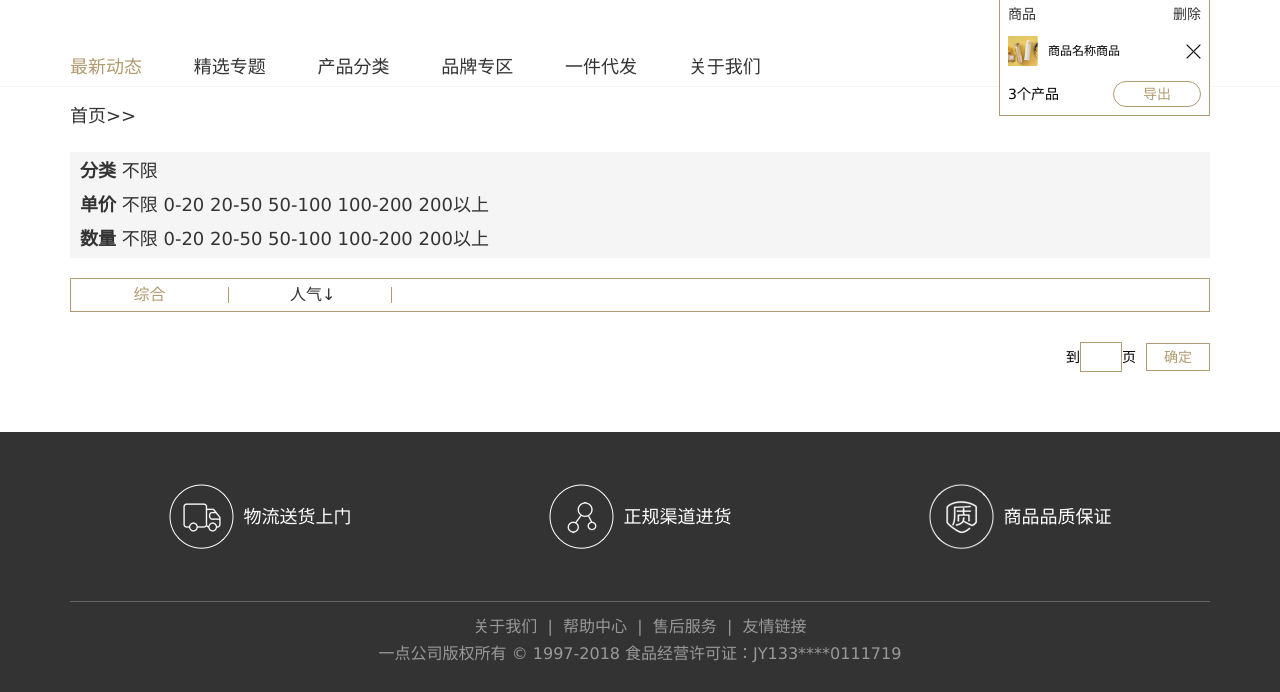
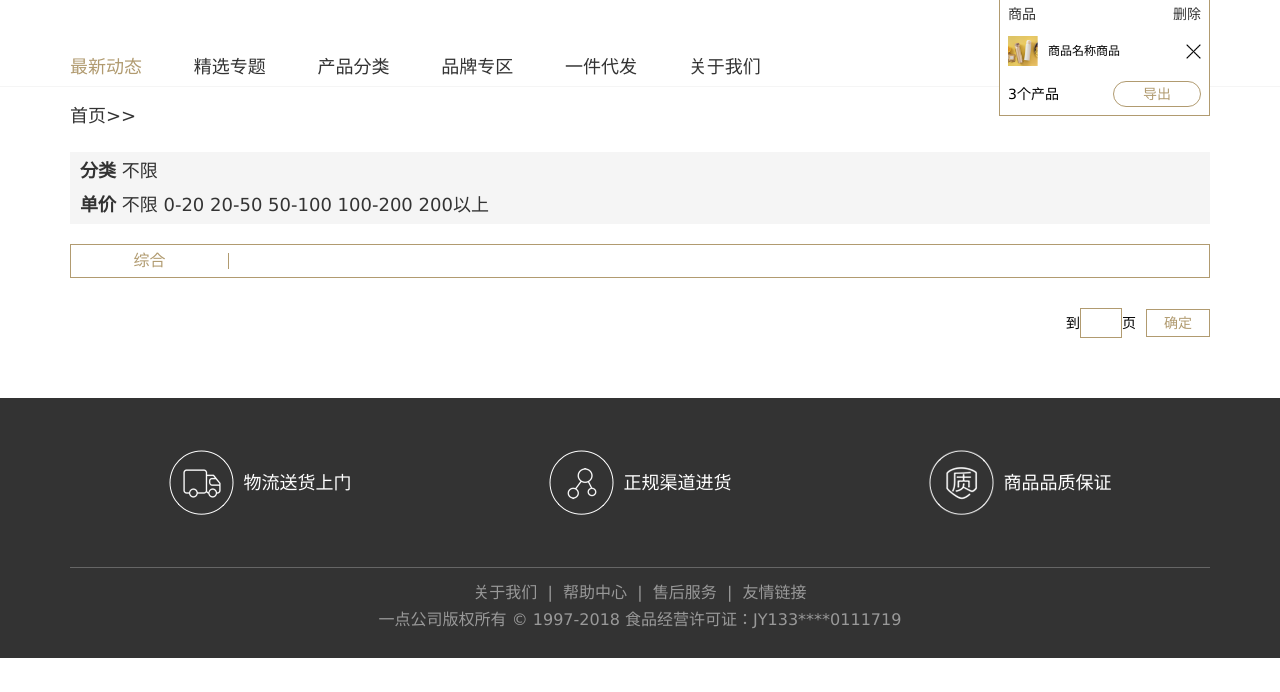
Before and after one commit to ericwang1902/giftplatform, a Django app: template templates/products/category_product_list.html in a window 1280 px wide. Shown: the part 140-832 px from the top of the page. After the commit the page ends 798 px from the top, so only its background shows below. Run offline with Django 3.2, Linux system fonts and the light colour scheme; the template is opened without the code that fills it, so the values that code supplies are empty.

Commit message:
隐藏部分不需要的内容。

```diff
--- a/templates/products/category_product_list.html
+++ b/templates/products/category_product_list.html
@@ -22,6 +22,7 @@
             <a class="query-param {% if price_range == '4' %} select {% endif %}" href="{% url 'gift_platform_site:category_product_list' parent_category_id=root_category.id child_category_id=category.id  %}?price_range=4&in_private={{ in_private }}">100-200</a>
             <a class="query-param {% if price_range == '5' %} select {% endif %}" href="{% url 'gift_platform_site:category_product_list' parent_category_id=root_category.id child_category_id=category.id  %}?price_range=5&in_private={{ in_private }}">200以上</a>
         </div>
+        <!--
         <div class="query-item-wrap">
             <span class="query-name">数量</span>
             <a class="query-param" href="#">不限</a>
@@ -31,6 +32,7 @@
             <a class="query-param" href="#">100-200</a>
             <a class="query-param" href="#">200以上</a>
         </div>
+        -->
         {% if has_private_area %}
         <div class="query-item-wrap">
             <span class="query-name">区域</span>
@@ -42,7 +44,7 @@
     </div>
     <div class="sort-bar">
         <a href="#" class="sort-btn">综合</a>
-        <a href="#" class="select sort-btn">人气↓</a>
+        <!--<a href="#" class="select sort-btn">人气↓</a>-->
     </div>
     <div class="product-list-wrap">
         {% for product in products %}
--- a/templates/products/root_category_product_list.html
+++ b/templates/products/root_category_product_list.html
@@ -22,6 +22,7 @@
             <a class="query-param {% if price_range == '4' %} select {% endif %}" href="{% url 'gift_platform_site:root_category_product_list' parent_category_id=root_category.id  %}?price_range=4&in_private={{ in_private }}">100-200</a>
             <a class="query-param {% if price_range == '5' %} select {% endif %}" href="{% url 'gift_platform_site:root_category_product_list' parent_category_id=root_category.id  %}?price_range=5&in_private={{ in_private }}">200以上</a>
         </div>
+        <!--
         <div class="query-item-wrap">
             <span class="query-name">数量</span>
             <a class="query-param" href="#">不限</a>
@@ -31,6 +32,7 @@
             <a class="query-param" href="#">100-200</a>
             <a class="query-param" href="#">200以上</a>
         </div>
+        !-->
         {% if has_private_area %}
         <div class="query-item-wrap">
             <span class="query-name">区域</span>
@@ -42,7 +44,7 @@
     </div>
     <div class="sort-bar">
         <a href="#" class="sort-btn">综合</a>
-        <a href="#" class="select sort-btn">人气↓</a>
+        <!--<a href="#" class="select sort-btn">人气↓</a>-->
     </div>
     <div class="product-list-wrap">
         {% for product in products %}
```
